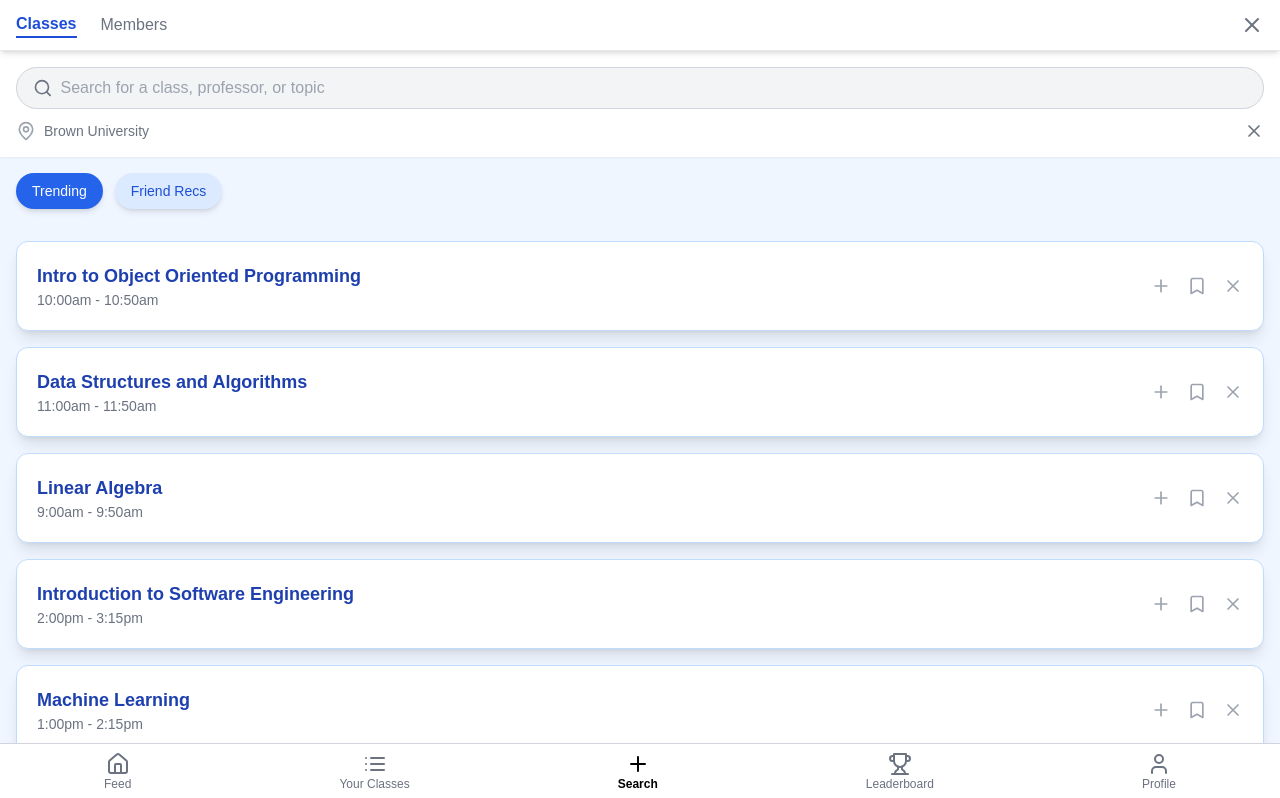
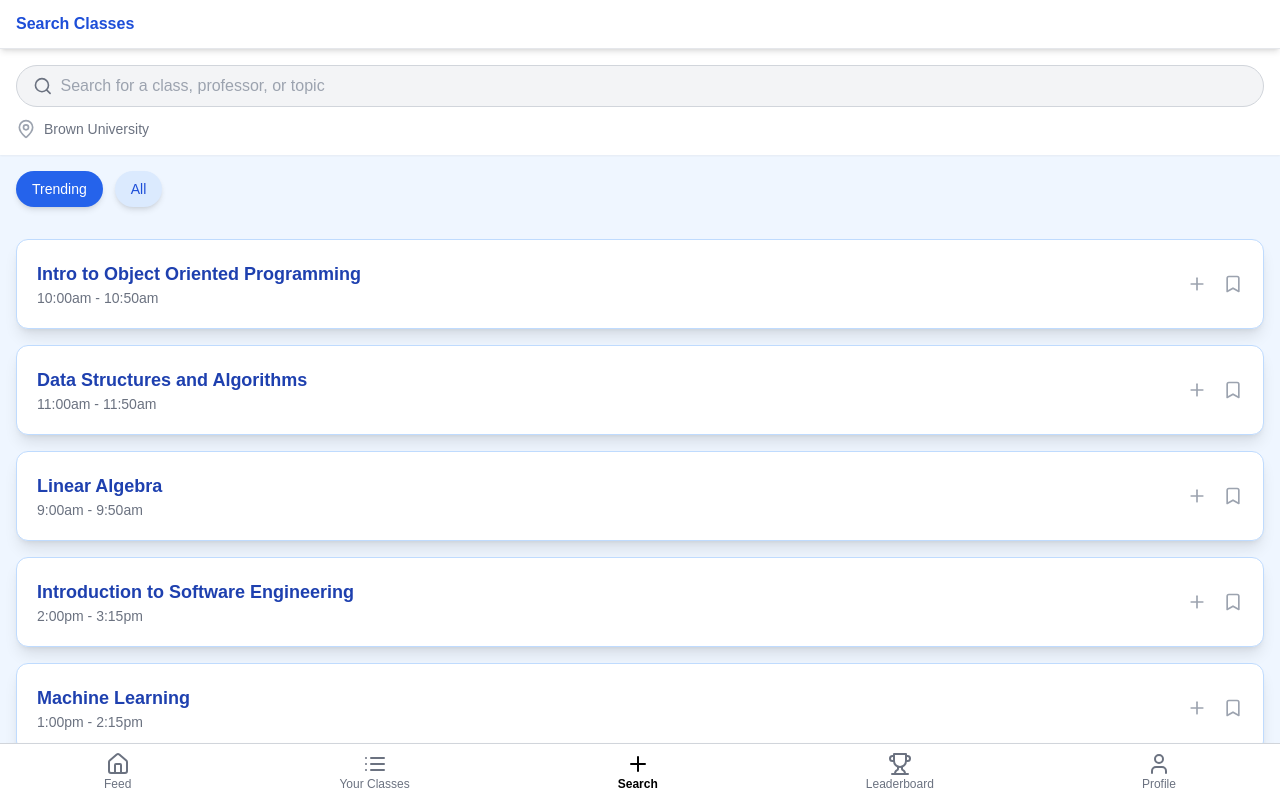
Before and after one commit to seanK04/Classi, a Next.js app in the folder frontend/: page /search in a window 1280 px wide. Shown: the top 798 px of the page. Built offline with nearby package versions, Linux system fonts and the light colour scheme.

Commit message:
frontend done

```diff
--- a/frontend/app/classes/page.tsx
+++ b/frontend/app/classes/page.tsx
@@ -1,4 +1,5 @@
-import { Share, Settings } from "lucide-react";
+"use client"
+import { Share } from "lucide-react";
 
 export default function ClassesPage() {
   const classList = [
@@ -12,6 +13,30 @@ export default function ClassesPage() {
     },
   ];
 
+  const exportToCSV = () => {
+    const csvContent = [
+      ["ID", "Name", "Department", "Difficulty", "Status", "Course Time"],
+      ...classList.map((item) => [
+        item.id,
+        item.name,
+        item.department,
+        item.difficulty,
+        item.status,
+        item.courseTime,
+      ]),
+    ]
+      .map((row) => row.join(","))
+      .join("\n");
+
+    const blob = new Blob([csvContent], { type: "text/csv;charset=utf-8;" });
+    const link = document.createElement("a");
+    const url = URL.createObjectURL(blob);
+    link.href = url;
+    link.download = "classes.csv";
+    link.click();
+    URL.revokeObjectURL(url);
+  };
+
   return (
     <div className="min-h-screen bg-blue-50">
       {/* Header */}
@@ -19,23 +44,13 @@ export default function ClassesPage() {
         <div className="flex justify-between items-center px-4 py-3">
           <h1 className="text-xl font-bold text-blue-700">My Classes</h1>
           <div className="flex space-x-4">
-            <Share className="w-6 h-6 text-blue-600 hover:text-blue-800 transition duration-200 cursor-pointer" />
-            <Settings className="w-6 h-6 text-blue-600 hover:text-blue-800 transition duration-200 cursor-pointer" />
+            <Share
+              className="w-6 h-6 text-blue-600 hover:text-blue-800 transition duration-200 cursor-pointer"
+              onClick={exportToCSV}
+            />
           </div>
         </div>
       </header>
-
-      {/* Tabs */}
-      <div className="flex space-x-4 px-4 py-2 bg-blue-100 border-b border-blue-200">
-        {["Enrolled", "Wishlist", "Past Classes"].map((tab) => (
-          <button
-            key={tab}
-            className="px-3 py-1 text-sm font-medium text-blue-600 hover:text-blue-800 rounded-full hover:bg-blue-200 transition duration-200"
-          >
-            {tab}
-          </button>
-        ))}
-      </div>
 
       {/* Ranked List */}
       <div className="p-6 space-y-4">
--- a/frontend/app/feed/page.tsx
+++ b/frontend/app/feed/page.tsx
@@ -2,7 +2,7 @@
 
 import React, { useState, useEffect } from "react";
 import Image from "next/image";
-import { Bell, Menu, Heart, Bookmark, PlusCircle } from "lucide-react";
+import { Bell, Menu, Heart, Bookmark } from "lucide-react";
 
 interface Activity {
   id: number;
@@ -234,12 +234,6 @@ export default function Feed() {
                 <Bookmark className="w-5 h-5 transition duration-200" />
                 <span className="text-sm">Save</span>
               </div>
-
-              {/* Add Button */}
-              <div className="flex items-center space-x-1 cursor-pointer">
-                <PlusCircle className="w-5 h-5 hover:text-blue-500 transition duration-200" />
-                <span className="text-sm">Add</span>
-              </div>
             </div>
           </div>
         ))}
--- a/frontend/app/search/page.tsx
+++ b/frontend/app/search/page.tsx
@@ -1,6 +1,6 @@
-"use client"
+"use client";
 import React, { useState } from "react";
-import { Search, MapPin, Plus, Bookmark, X } from "lucide-react";
+import { Search, MapPin, Plus, Bookmark } from "lucide-react";
 
 export default function SearchPage() {
   const classResults = [
@@ -108,13 +108,14 @@ export default function SearchPage() {
 
   const [searchQuery, setSearchQuery] = useState<string>("");
   const [filteredResults, setFilteredResults] = useState(classResults);
+  const [activeFilter, setActiveFilter] = useState<string>("Trending");
 
   const handleSearch = (e: React.ChangeEvent<HTMLInputElement>) => {
     const query = e.target.value.toLowerCase();
     setSearchQuery(query);
 
     if (query === "") {
-      setFilteredResults(classResults);
+      applyFilter(activeFilter);
       return;
     }
 
@@ -125,22 +126,25 @@ export default function SearchPage() {
     setFilteredResults(results);
   };
 
+  const applyFilter = (filter: string) => {
+    if (filter === "Trending") {
+      setFilteredResults(classResults.filter((course) => course.id <= 10)); // Example filter
+    } else {
+      setFilteredResults(classResults);
+    }
+  };
+
+  const handleFilterChange = (filter: string) => {
+    setActiveFilter(filter);
+    applyFilter(filter);
+  };
+
   return (
     <div className="min-h-screen bg-blue-50">
       {/* Header */}
       <header className="sticky top-0 bg-white shadow-md z-50">
         <div className="flex justify-between items-center px-4 py-3 border-b border-gray-200">
-          <div className="flex space-x-6">
-            <button className="text-blue-700 font-semibold border-b-2 border-blue-700">
-              Classes
-            </button>
-            <button className="text-gray-500 hover:text-gray-700 transition duration-200">
-              Members
-            </button>
-          </div>
-          <button className="text-gray-500 hover:text-gray-700 transition duration-200">
-            <X className="w-6 h-6" />
-          </button>
+          <h1 className="text-blue-700 font-semibold">Search Classes</h1>
         </div>
       </header>
 
@@ -156,24 +160,33 @@ export default function SearchPage() {
             className="w-full bg-transparent outline-none text-gray-700"
           />
         </div>
-        <div className="mt-3 flex items-center justify-between text-gray-500">
-          <div className="flex items-center space-x-2">
-            <MapPin className="w-5 h-5 text-gray-400" />
-            <p className="text-sm">Brown University</p>
-          </div>
-          <button className="text-gray-500 hover:text-gray-700 transition duration-200">
-            <X className="w-5 h-5" />
-          </button>
+        <div className="mt-3 flex items-center space-x-2 text-gray-500">
+          <MapPin className="w-5 h-5 text-gray-400" />
+          <p className="text-sm">Brown University</p>
         </div>
       </div>
 
       {/* Filter Buttons */}
       <div className="flex space-x-3 p-4">
-        <button className="px-4 py-2 text-sm font-medium text-white bg-blue-600 rounded-full shadow-md hover:bg-blue-700 transition duration-200">
+        <button
+          className={`px-4 py-2 text-sm font-medium rounded-full shadow-md transition duration-200 ${
+            activeFilter === "Trending"
+              ? "text-white bg-blue-600 hover:bg-blue-700"
+              : "text-blue-700 bg-blue-100 hover:bg-blue-200"
+          }`}
+          onClick={() => handleFilterChange("Trending")}
+        >
           Trending
         </button>
-        <button className="px-4 py-2 text-sm font-medium text-blue-700 bg-blue-100 rounded-full shadow-md hover:bg-blue-200 transition duration-200">
-          Friend Recs
+        <button
+          className={`px-4 py-2 text-sm font-medium rounded-full shadow-md transition duration-200 ${
+            activeFilter === "All"
+              ? "text-white bg-blue-600 hover:bg-blue-700"
+              : "text-blue-700 bg-blue-100 hover:bg-blue-200"
+          }`}
+          onClick={() => handleFilterChange("All")}
+        >
+          All
         </button>
       </div>
 
@@ -196,9 +209,6 @@ export default function SearchPage() {
                 <button className="text-gray-400 hover:text-blue-600 transition duration-200">
                   <Bookmark className="w-5 h-5" />
                 </button>
-                <button className="text-gray-400 hover:text-red-600 transition duration-200">
-                  <X className="w-5 h-5" />
-                </button>
               </div>
             </div>
           ))
```
